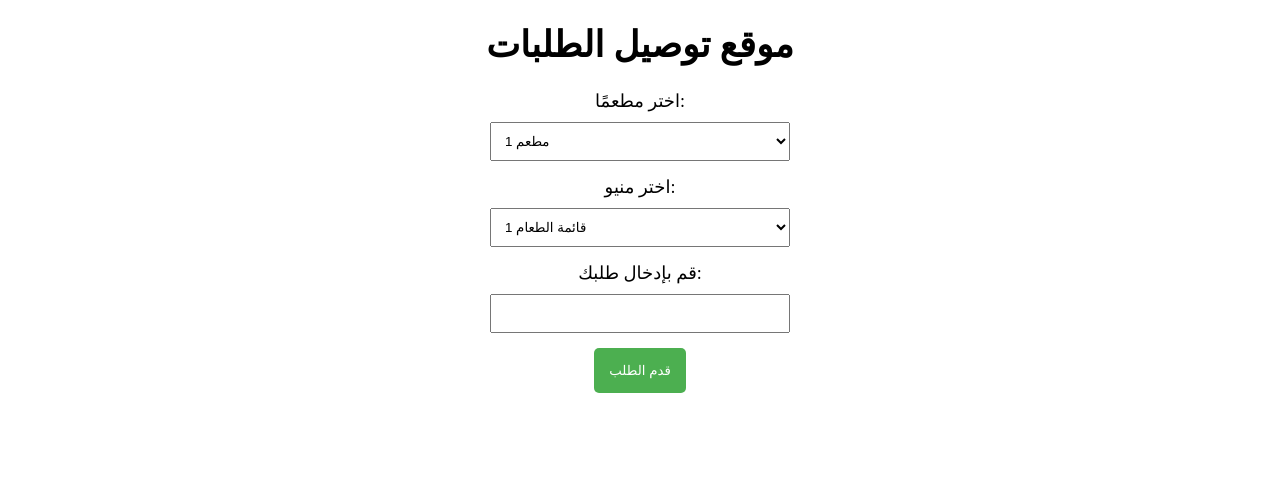
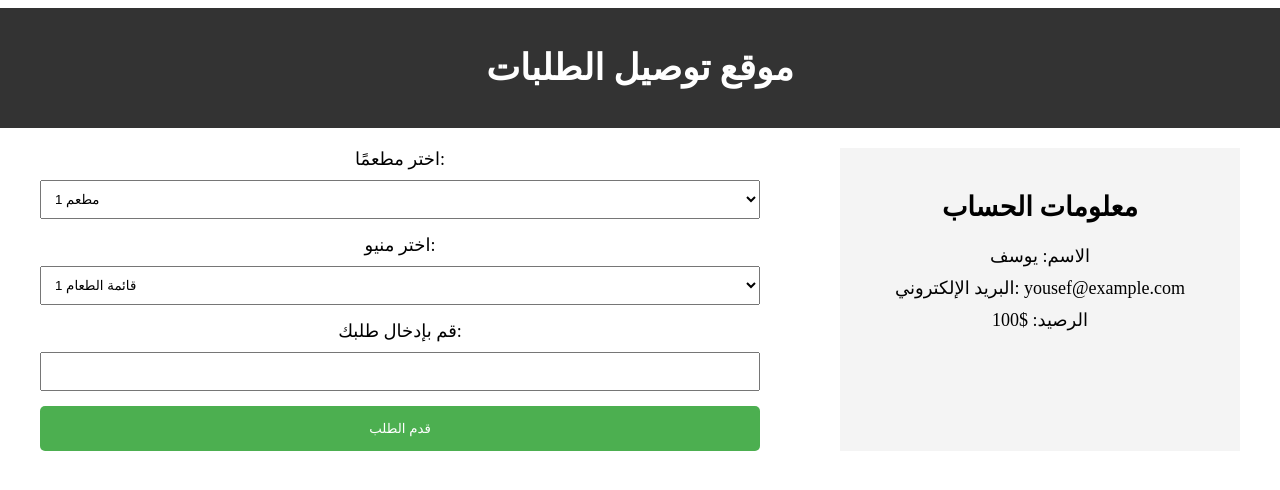
Before and after one commit to ALLMOHSEN/Twseliq, a plain HTML site: page index.html in a window 1280 px wide. Drawn offline with Linux system fonts and the light colour scheme.

Commit message:
Update index.html

```diff
--- a/index.html
+++ b/index.html
@@ -8,10 +8,31 @@
         body {
             font-size: 18px;
             text-align: center;
+            display: flex;
+            flex-direction: column;
+            align-items: center;
+        }
+        header {
+            background-color: #333;
+            color: white;
+            padding: 15px;
+            width: 100%;
+            text-align: center;
+        }
+        main {
+            display: flex;
+            justify-content: space-between;
+            width: 100%;
+            max-width: 1200px;
+            margin: 20px auto;
         }
         form {
-            max-width: 300px;
-            margin: 0 auto;
+            width: 60%;
+        }
+        aside {
+            background-color: #f4f4f4;
+            padding: 20px;
+            width: 30%;
         }
         label {
             display: block;
@@ -30,6 +51,7 @@
             border: none;
             border-radius: 5px;
             cursor: pointer;
+            width: 100%;
         }
         ul {
             list-style: none;
@@ -41,7 +63,10 @@
     </style>
 </head>
 <body>
+    <header>
         <h1>موقع توصيل الطلبات</h1>
+    </header>
+    <main>
         <form>
             <label for="restaurants">اختر مطعمًا:</label>
             <select id="restaurants" name="restaurants" onchange="updateMenu()">
@@ -60,6 +85,15 @@
 
             <button type="submit">قدم الطلب</button>
         </form>
+        <aside>
+            <h2>معلومات الحساب</h2>
+            <ul>
+                <li>الاسم: يوسف</li>
+                <li>البريد الإلكتروني: yousef@example.com</li>
+                <li>الرصيد: $100</li>
+            </ul>
+        </aside>
+    </main>
     <script>
         function updateMenu() {
             var restaurantSelect = document.getElementById("restaurants");
```
Lines whose indentation alone changed are shown as unchanged.
